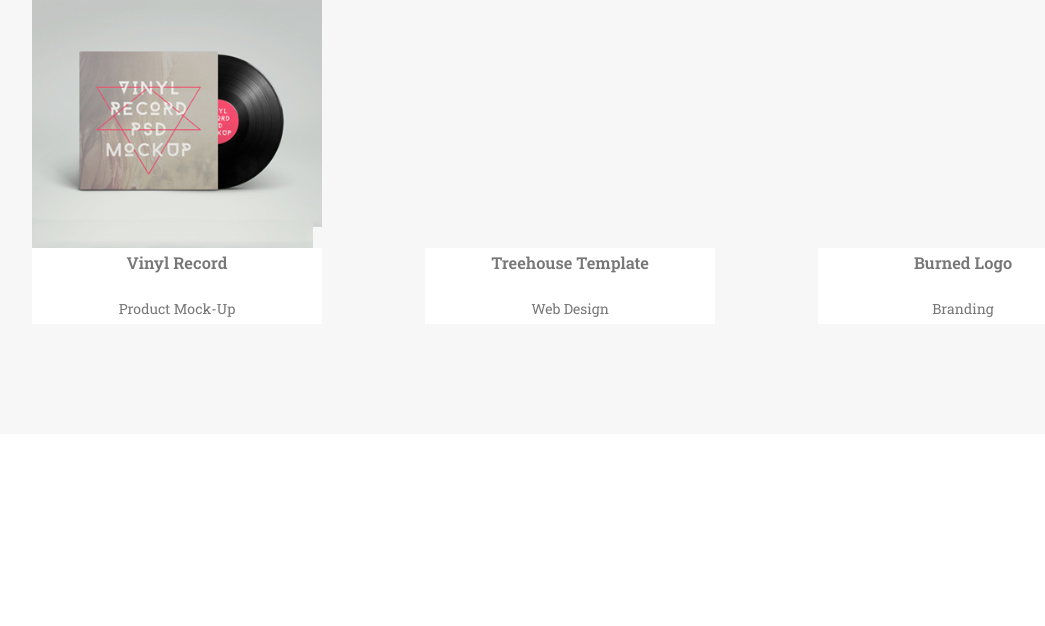
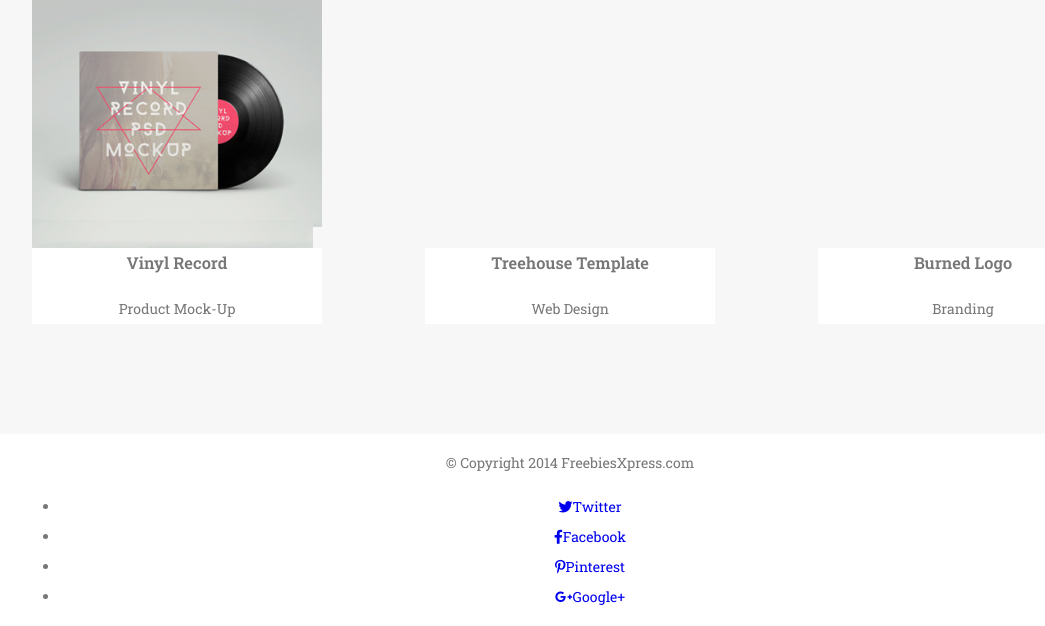
Before and after one commit to Gapiontko/Projekt4, a website: page index.html in a window 1280 px wide. Shown: the part 2327-2953 px from the top of the page, without its empty margins (70-1115 px from the left). Before the commit the page ends 2761 px from the top, so only its background shows below. Drawn offline with nearby package versions, Linux system fonts and the light colour scheme.

Commit message:
Add footer

```diff
--- a/index.html
+++ b/index.html
@@ -138,4 +138,21 @@
       </div>
     </div>
   </section>
+  <footer>
+    <div class="container">
+      <div class="page-footer">
+        <div class="copyright">
+          <p>© Copyright 2014 FreebiesXpress.com</p>
+        </div>
+        <div class="social-links">
+          <ul class="social-media">
+            <li><a href="#"><i class="fab fa-twitter"></i>Twitter</a></li>
+            <li><a href="#"><i class="fab fa-facebook-f"></i>Facebook</a></li>
+            <li><a href="#"><i class="fab fa-pinterest-p"></i>Pinterest</a></li>
+            <li><a href="#"><i class="fab fa-google-plus-g"></i>Google+</a></li>
+         </ul>
+        </div>
+      </div>
+    </div>
+  </footer>
 </body>
```
